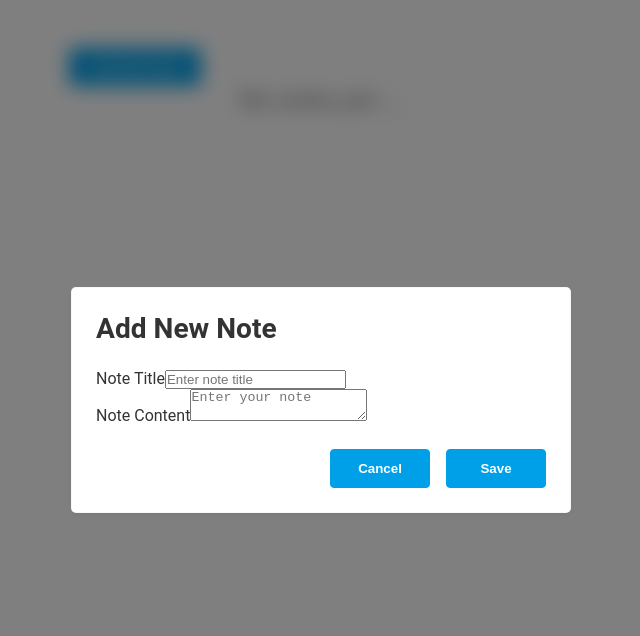
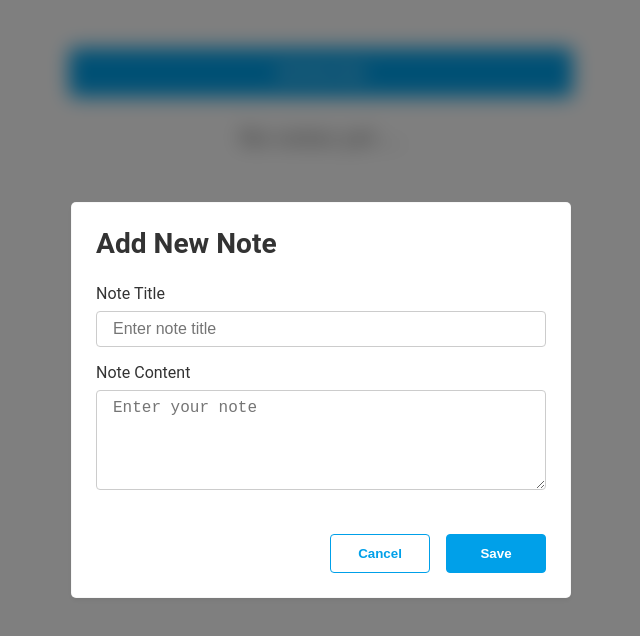
Before and after one commit to jschack94/notes_CA, a Vue app: page / in a window 1280 px wide. Both pictures are taken after a click on the button "Add New Note". Shown: the top 636 px of the page, without its empty margins (319-959 px from the left). Built offline with nearby package versions, Linux system fonts and the light colour scheme.

Commit message:
final scss updates

```diff
--- a/src/assets/global.scss
+++ b/src/assets/global.scss
@@ -35,3 +35,41 @@ body{
     display: inline-block;
     border: 1px solid var(--primary-color);
 }
+.btn:hover{
+    cursor: pointer;
+    filter: brightness(95%);
+}
+.btn.block{
+    display: block;
+    width: 100%;
+    text-align: center;
+    padding: 1.2em;
+    border-radius: 5px;
+}
+.btn.link{
+    background-color: transparent;
+    color: var(--primary-color);
+}
+
+.mb-2{
+    margin-bottom: 2em;
+}
+
+.input-group{
+    label{
+        display: block;
+        margin-bottom: .5em;
+    }
+    input, textarea{
+        width: 100%;
+        border: 1px solid #ccc;
+        border-radius: 4px;
+        padding: 0.5em 1em;
+        font-size: 16px;
+        color: #333;
+        margin-bottom: 1em;
+    }
+    textarea{
+        min-height: 100px;
+    }
+}
--- a/src/components/Note.vue
+++ b/src/components/Note.vue
@@ -25,7 +25,24 @@ export default {
 </script>
 
 <style lang="scss">
+.note-item{
+    background-color: #f5f5f5;
+    padding: 20px;
+    margin-bottom: 20px;
+    border-radius: 5px;
+    // box-shadow: 0 3px 5px rgba(0,0,0,0.05);
+    border: 1px solid rgba(0,0,0,0.03);
+    display: flex;
+    justify-content: space-between;
+    align-items: center;
+    gap: 1em;
+    .note-title{
+        font-size: 1.2em;
+        font-weight: bold;
+        color: rgb(78, 78, 78);
+    }
 .note-nav {
+
   display: flex;
   align-items: center;
   gap: 0.75em;
@@ -42,4 +59,5 @@ export default {
     color: #dc3545;
   }
 }
+}
 </style>
```
